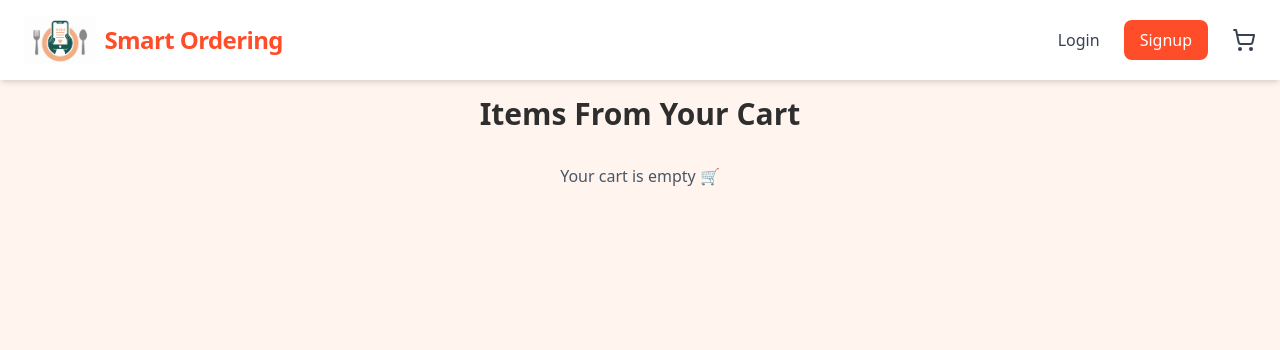
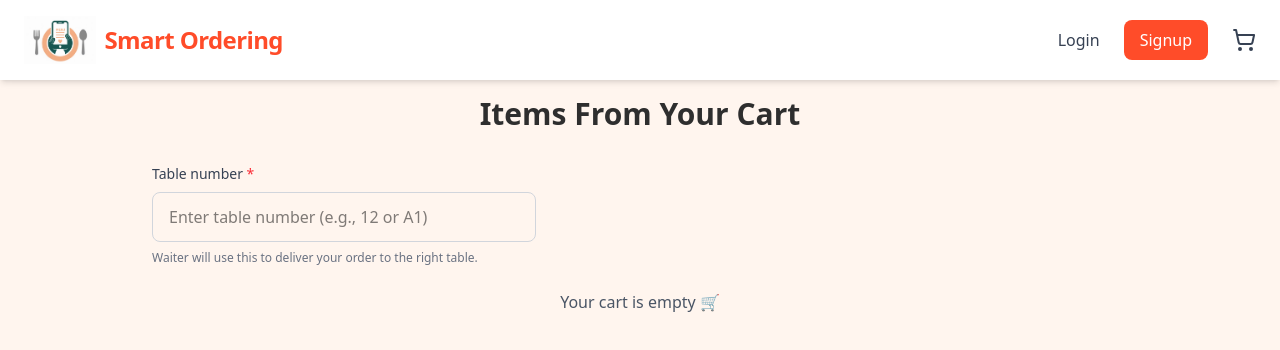
Before and after one commit to AsharAli-042/Smart-Ordering-System, a React (Vite) app: page /cart in a window 1280 px wide. Shown: the top 350 px of the page. Built offline with nearby package versions, Linux system fonts and the light colour scheme.

Commit message:
Updated the Cart and Checkout Page to include Table Number. Table number is also stored in the order table in the database.

```diff
--- a/src/backend/models/Order.js
+++ b/src/backend/models/Order.js
@@ -16,9 +16,11 @@ const OrderSchema = new mongoose.Schema({
   additionalCharges: { type: Number, default: 0 },
   total: { type: Number, required: true },
   specialInstructions: { type: String, default: "" },
+  // NEW: table number where the user is seated (string to allow "A1", "12", etc.)
+  tableNumber: { type: String, required: false, default: "" },
   status: { type: String, default: "placed" }, // placed, preparing, ready, delivered, cancelled...
   placedAt: { type: Date, default: () => new Date() },
-  meta: { type: Object, default: {} }, // free-form (tableNo, phone, etc.)
+  meta: { type: Object, default: {} }, // free-form (phone, etc.)
 }, { timestamps: true });
 
 // You can add indexes if needed
--- a/src/backend/server.js
+++ b/src/backend/server.js
@@ -186,6 +186,7 @@ const softAuth = async (req, res, next) => {
  *
  * If Authorization header present and valid, order.userId will be set.
  */
+// POST /api/orders
 app.post("/api/orders", softAuth, async (req, res) => {
   try {
     const {
@@ -195,6 +196,8 @@ app.post("/api/orders", softAuth, async (req, res) => {
       total,
       specialInstructions = "",
       meta = {},
+      tableNumber: rawTableNumber,
+      placedAt: rawPlacedAt
     } = req.body || {};
 
     // Basic validation
@@ -205,6 +208,19 @@ app.post("/api/orders", softAuth, async (req, res) => {
       return res.status(400).json({ message: "Subtotal and total must be numbers." });
     }
 
+    // Table number is required (either as top-level property or inside meta.tableNumber)
+    const tableNumberCandidate =
+      (typeof rawTableNumber !== "undefined" && rawTableNumber !== null ? String(rawTableNumber) : "")
+      || (meta && meta.tableNumber ? String(meta.tableNumber) : "");
+
+    if (!tableNumberCandidate || !tableNumberCandidate.trim()) {
+      return res.status(400).json({ message: "tableNumber is required." });
+    }
+    const tableNumber = tableNumberCandidate.trim();
+
+    // placedAt: accept client-provided ISO string, otherwise use server time
+    const placedAt = rawPlacedAt ? new Date(rawPlacedAt) : new Date();
+
     const orderDoc = await Order.create({
       userId: req.user?.userId || null,
       items,
@@ -212,9 +228,10 @@ app.post("/api/orders", softAuth, async (req, res) => {
       additionalCharges,
       total,
       specialInstructions,
-      placedAt: new Date(),
+      placedAt,
       meta,
       status: "placed",
+      tableNumber,
     });
 
     // If a logged-in user placed the order, clear their server-side cart (optional but common)
@@ -233,6 +250,7 @@ app.post("/api/orders", softAuth, async (req, res) => {
     return res.status(500).json({ message: "Failed to place order" });
   }
 });
+
 
 /**
  * POST /api/feedback
--- a/src/pages/Cart.jsx
+++ b/src/pages/Cart.jsx
@@ -1,20 +1,51 @@
 // src/pages/Cart.jsx
-// import { useEffect, useState } from "react";
+import React, { useState } from "react";
 import { useCart } from "../contexts/CartContext";
-// import { useNavigate } from "react-router-dom";
 import Navbar from "../components/Navbar";
-import { Trash2 } from "lucide-react"; // Using lucide-react for a clean icon
-import { Navigate, useNavigate } from "react-router-dom";
+import { Trash2 } from "lucide-react";
+import { useNavigate } from "react-router-dom";
 
 export default function Cart() {
   const navigate = useNavigate();
   const { items: cartItems, increase, decrease, removeItem, totalPrice } = useCart();
 
+  // New: table number state (string so we accept A1 etc)
+  const [tableNumber, setTableNumber] = useState("");
+
+  // Simple validation helper
+  const handleCheckoutClick = () => {
+    if (cartItems.length === 0) {
+      alert("Your cart is empty.");
+      return;
+    }
+    if (!tableNumber || tableNumber.trim() === "") {
+      alert("Please enter your table number before checking out.");
+      return;
+    }
+
+    // Pass tableNumber to checkout via navigate state
+    navigate("/checkout", { state: { tableNumber: String(tableNumber).trim() } });
+  };
+
   return (
     <div className="min-h-screen bg-[#FFF5EE]">
-      <Navbar cartCount={cartItems.length > 0 ? cartItems.reduce((a,c)=>a+c.quantity,0) : 0} />
+      <Navbar cartCount={cartItems.length > 0 ? cartItems.reduce((a, c) => a + c.quantity, 0) : 0} />
       <div className="max-w-5xl mx-auto px-6 pt-24 pb-16">
         <h1 className="text-3xl font-bold text-[#2E2E2E] mb-8 text-center">Items From Your Cart</h1>
+
+        {/* Table number input */}
+        <div className="mb-6">
+          <label className="block text-sm font-medium text-gray-700 mb-2">Table number <span className="text-red-500">*</span></label>
+          <input
+            type="text"
+            inputMode="numeric"
+            value={tableNumber}
+            onChange={(e) => setTableNumber(e.target.value)}
+            placeholder="Enter table number (e.g., 12 or A1)"
+            className="w-full max-w-sm px-4 py-3 border border-gray-300 rounded-lg focus:outline-none focus:ring-2 focus:ring-[#FF4C29] focus:border-transparent"
+          />
+          <p className="text-xs text-gray-500 mt-2">Waiter will use this to deliver your order to the right table.</p>
+        </div>
 
         <div className="space-y-6">
           {cartItems.length === 0 ? (
@@ -28,7 +59,7 @@ export default function Cart() {
                     <h2 className="text-lg font-semibold text-[#2E2E2E] flex items-center gap-2">
                       {item.name}
                       <button onClick={() => removeItem(item.menuItemId)} className="text-red-500 hover:text-red-700 transition" title="Remove">
-                        🗑️
+                        <Trash2 className="w-4 h-4" />
                       </button>
                     </h2>
                     <div className="flex items-center gap-3 mt-2">
@@ -49,8 +80,10 @@ export default function Cart() {
 
         {cartItems.length > 0 && (
           <div className="text-center mt-10">
-            <button className="bg-[#FF4C29] text-white px-8 py-3 rounded-lg text-lg font-semibold hover:bg-[#E63E1F] transition"
-            onClick={()=> navigate("/checkout")}>
+            <button
+              className="bg-[#FF4C29] text-white px-8 py-3 rounded-lg text-lg font-semibold hover:bg-[#E63E1F] transition"
+              onClick={handleCheckoutClick}
+            >
               Checkout (₨ {totalPrice})
             </button>
           </div>
--- a/src/pages/Checkout.jsx
+++ b/src/pages/Checkout.jsx
@@ -1,21 +1,36 @@
 // src/pages/Checkout.jsx
-import { useState } from "react";
-import { useNavigate } from "react-router-dom";
+import React, { useEffect, useState } from "react";
+import { useNavigate, useLocation } from "react-router-dom";
 import Navbar from "../components/Navbar";
 import { useAuth } from "../contexts/AuthContext";
 import { useCart } from "../contexts/CartContext";
 
 export default function Checkout() {
   const navigate = useNavigate();
+  const location = useLocation();
   const { user } = useAuth();
   const { items: cartItems, totalPrice: subTotal, clearCart } = useCart();
+
+  // Get tableNumber passed from Cart page (required). If missing, redirect back to cart.
+  const tableNumberFromState = location?.state?.tableNumber || "";
+  const [tableNumber] = useState(String(tableNumberFromState || "").trim()); // read-only
+
   const [specialInstructions, setSpecialInstructions] = useState("");
   const [loading, setLoading] = useState(false);
   const [error, setError] = useState("");
 
-  // Example additional charge (service / tax); you can compute dynamically if needed
+  // Example additional charge (service / tax)
   const additionalCharges = 150;
   const total = (subTotal || 0) + additionalCharges;
+
+  // If user reached this page without tableNumber, force them back to Cart.
+  useEffect(() => {
+    if (!tableNumber) {
+      // if cart has items but no tableNumber passed, send back to cart so they can enter it
+      navigate("/cart");
+    }
+    // eslint-disable-next-line react-hooks/exhaustive-deps
+  }, []);
 
   const handleCheckout = async () => {
     setError("");
@@ -24,21 +39,27 @@ export default function Checkout() {
       return;
     }
 
+    if (!tableNumber || String(tableNumber).trim() === "") {
+      // safety: redirect back to cart
+      setError("Table number missing. Please set your table number in the cart.");
+      navigate("/cart");
+      return;
+    }
+
     setLoading(true);
 
-    // Build payload
+    // Build payload (include tableNumber top-level)
     const payload = {
       items: cartItems,
       subtotal: subTotal,
       additionalCharges,
       total,
       specialInstructions,
-      placedAt: new Date().toISOString(),
-      // if you want guest info you could include e.g. tableNo or phone here
+      tableNumber, // <-- required and sent to server
+      // placedAt: new Date().toISOString(), // optional; server will set if not provided
     };
 
     try {
-      // Send order to backend (backend should accept guest orders or require auth based on your design)
       const orderRes = await fetch("http://localhost:5000/api/orders", {
         method: "POST",
         headers: {
@@ -48,21 +69,19 @@ export default function Checkout() {
         body: JSON.stringify(payload),
       });
 
-      // If backend returns orderId, capture it
       let orderData = {};
       try {
         orderData = await orderRes.json();
       } catch (e) {
-        // ignore parse errors, handle below
+        // ignore parse errors
       }
 
       if (!orderRes.ok) {
-        // backend error: show message if provided
         const msg = orderData?.message || "Failed to place order. Please try again.";
         throw new Error(msg);
       }
 
-      // Save a small lastOrder object so OrderPlaced page can read it
+      // Save lastOrder including tableNumber so OrderPlaced page can show it
       const lastOrder = {
         orderId: orderData?.orderId || null,
         items: cartItems,
@@ -70,19 +89,19 @@ export default function Checkout() {
         additionalCharges,
         total,
         specialInstructions,
+        tableNumber,
         placedAt: new Date().toISOString(),
       };
       localStorage.setItem("lastOrder", JSON.stringify(lastOrder));
 
-      // If user is logged in, clear server-side cart (optional, backend should also handle this via order creation)
+      // Clear server-side cart if user is logged in (best-effort)
       if (user && user.token) {
         try {
-          await fetch("/api/cart", {
+          await fetch("http://localhost:5000/api/cart", {
             method: "DELETE",
-            headers: { Authorization: `Bearer ${user.token}` },
+            headers: { "Content-Type": "application/json", Authorization: `Bearer ${user.token}` },
           });
         } catch (err) {
-          // ignore clearing error — frontend cart will be cleared anyway
           console.warn("Failed to clear server cart:", err);
         }
       }
@@ -126,6 +145,19 @@ export default function Checkout() {
             <span>Total</span>
             <span>₨ {total}</span>
           </div>
+
+          {/* Table number (read-only) */}
+          <div className="mt-4">
+            <label className="block text-sm font-medium text-gray-700 mb-1">Table Number</label>
+            <input
+              type="text"
+              value={tableNumber}
+              readOnly
+              disabled
+              className="w-full max-w-sm px-4 py-3 border border-gray-300 rounded-lg bg-gray-100 text-gray-700"
+            />
+            <p className="text-xs text-gray-500 mt-2">To change table number go back to Cart.</p>
+          </div>
         </div>
 
         {/* Special Instructions Box */}
```
